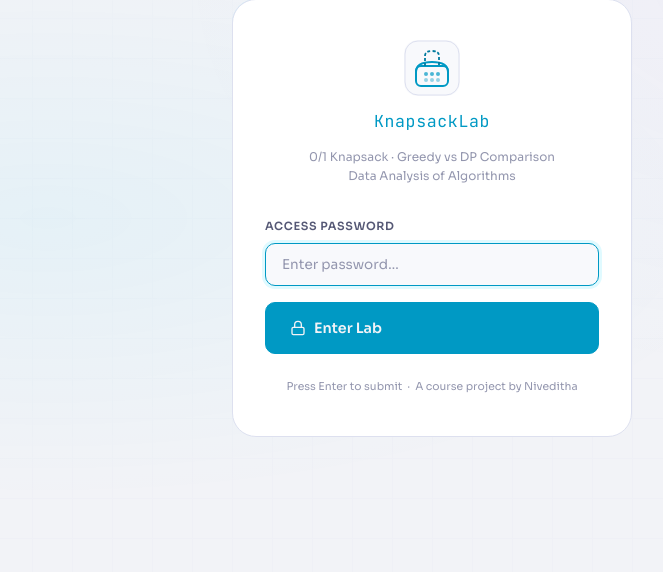
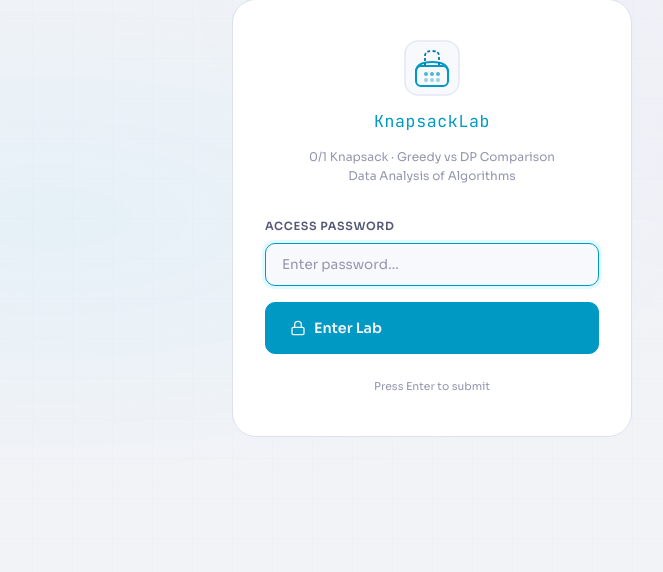
Before and after one commit to manoj-1407/knapsack-solver, a Flask app: page /login in a window 1280 px wide. Shown: the part 182-754 px from the top of the page, without its empty margins (208-871 px from the left). Run offline with Flask 3, Linux system fonts and the light colour scheme.

Commit message:
Update default password to manoj, remove course attribution, and polish README

```diff
--- a/app.py
+++ b/app.py
@@ -2,8 +2,6 @@
 0/1 Knapsack Problem Solver
 Greedy vs Dynamic Programming — Side-by-Side Comparison
 
-Course  : Data Analysis of Algorithms
-Author  : Niveditha
 Version : 1.0.0
 
 Entry point for the Flask application. Handles routing, session auth,
@@ -40,7 +38,7 @@ app = Flask(__name__)
 app.secret_key = os.environ.get("SECRET_KEY", secrets.token_hex(32))
 
 # Single shared password — change via env var in production
-APP_PASSWORD = os.environ.get("APP_PASSWORD", "niveditha")
+APP_PASSWORD = os.environ.get("APP_PASSWORD", "manoj")
 
 
 # ---------------------------------------------------------------------------
--- a/run.py
+++ b/run.py
@@ -6,7 +6,7 @@ Usage:
 
 Environment variables (optional):
     SECRET_KEY   — Flask secret key (auto-generated if not set)
-    APP_PASSWORD — Login password (default: niveditha)
+    APP_PASSWORD — Login password (default: manoj)
     PORT         — Port to listen on (default: 5000)
 """
 
--- a/templates/login.html
+++ b/templates/login.html
@@ -97,7 +97,7 @@
     </form>
 
     <p style="text-align:center; margin-top:var(--sp-6); font-size:0.72rem; color:var(--text-muted);">
-      Press Enter to submit &nbsp;·&nbsp; A course project by Niveditha
+      Press Enter to submit
     </p>
   </div>
 </div>
```
Also changed, not shown: README.md.
